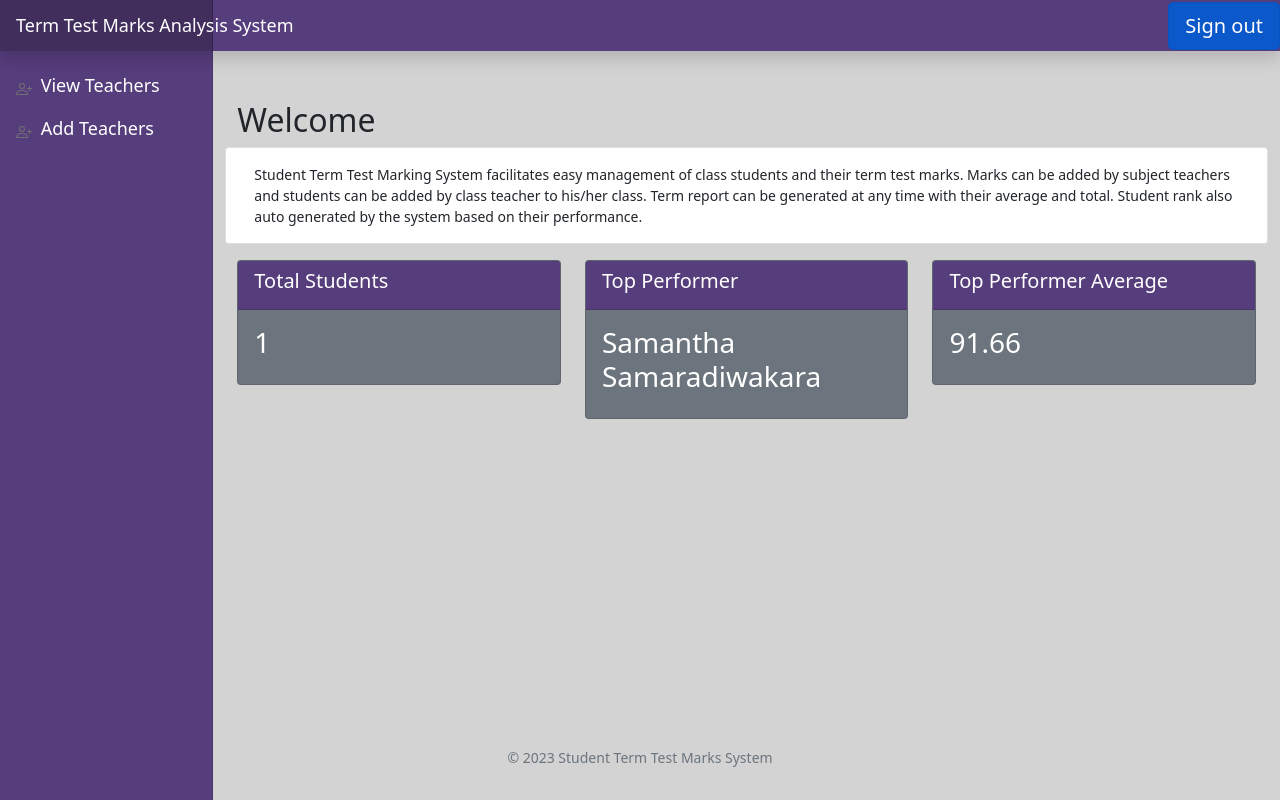
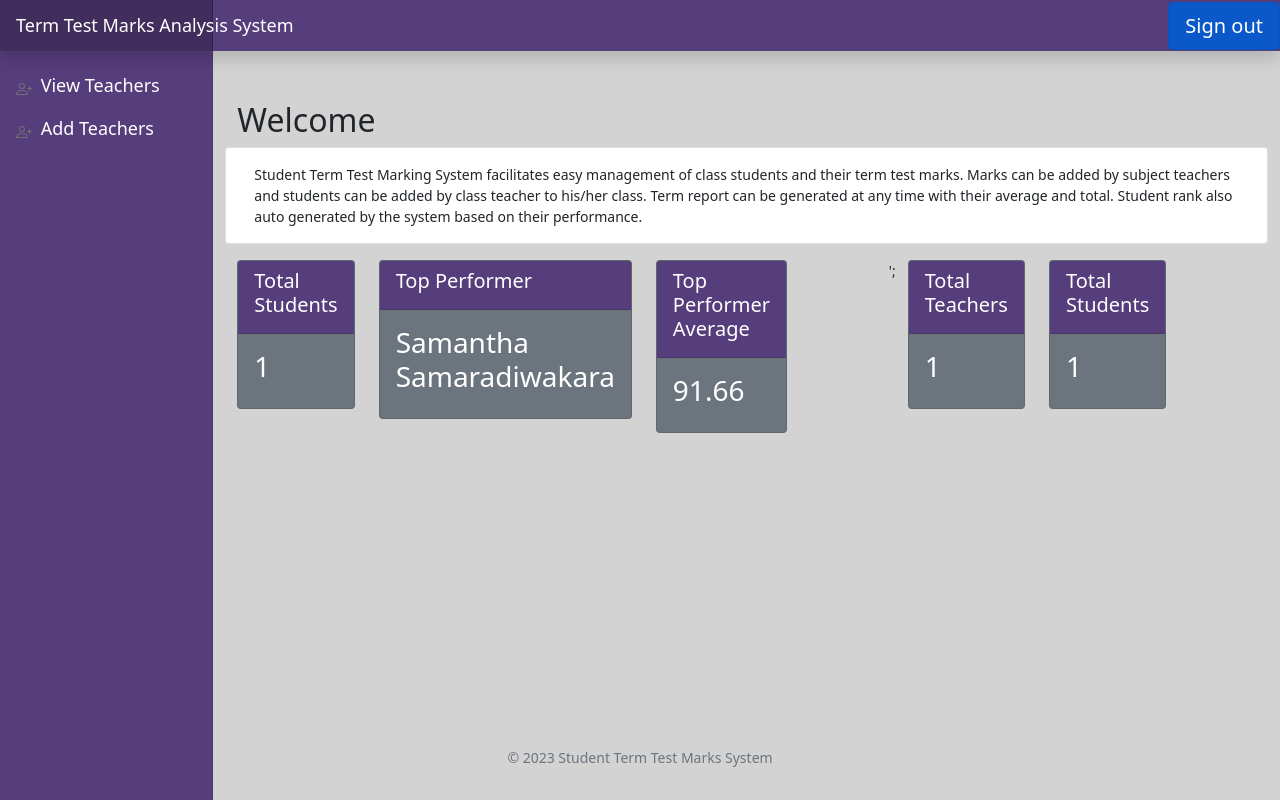
Before and after one commit to ishsam/term-test-marks-system, a PHP site: page /user/home.php in a window 1280 px wide. Run offline with PHP 8.4, Linux system fonts and the light colour scheme; the visitor is signed in with stand-in values (Sample User, id 1); tables that the repository leaves empty hold one stand-in row (values such as "Sample post"); data that the repository does not hold is empty; some libraries are stand-ins or nearby versions.

Commit message:
Added few summery boxes

```diff
--- a/user/header.php
+++ b/user/header.php
@@ -1,3 +1,6 @@
+<?php
+$title = "Student Term Marks System"; ?>
+
 <!doctype html>
 <html class="h-100">
 <head>
--- a/user/home.php
+++ b/user/home.php
@@ -4,8 +4,17 @@ include 'header.php';
 
 session_start();
 
+$is_class_teacher  = $_SESSION['is_class_teacher'];
+$is_admin  = $_SESSION['is_admin'];
+$user = $_SESSION['user_login'];
 
 $selected_class = $_SESSION['class'];
+
+
+//Get teacher id
+$teacher_id_select_query = mysqli_query($db_con, "SELECT `teacher_id` FROM `tbl_teacher` WHERE `username`= '$user';");
+$teacher_tbl_row = mysqli_fetch_assoc($teacher_id_select_query);
+$teacher_id = $teacher_tbl_row['teacher_id'];
 
 $title = "Student Term Marks System"; ?>
 
@@ -27,15 +36,18 @@ $title = "Student Term Marks System"; ?>
 
     </div>
     <div class="mb-3 row">
-      <div class="col">
+
+      <?php if ($is_class_teacher) {
+
+        echo '<div class="col">
 
         <div class="card text-white bg-secondary mb-3 ">
           <div class="card-header" style="background-color: #563d7c; font-size: large;">
             <h5 class="card-title">Total Students</h5>
           </div>
           <div class="card-body" style="font-size: large;">
-            <div class="inner">
-              <?php
+            <div class="inner">';
+
         $query = "SELECT * FROM `tbl_student` WHERE `class_id` = '$selected_class';";
 
         $result = mysqli_query($db_con, $query);
@@ -55,8 +67,8 @@ $title = "Student Term Marks System"; ?>
           <h5 class="card-title">Top Performer</h5>
         </div>
         <div class="card-body" style="font-size: large;">
-            <div class="inner">
-              <?php
+          <div class="inner"> <?php
+
                               $query = "SELECT * FROM `tbl_student` WHERE `class_id` = '$selected_class';";
 
                               $result = mysqli_query($db_con, $query);
@@ -88,8 +100,78 @@ $title = "Student Term Marks System"; ?>
         </div>
       </div>
     </div>
+    <div class="col"></div>'; <?php } ?>
+
+  <?php if ($is_admin) {
+
+    echo '<div class="col">
+
+    <div class="card text-white bg-secondary mb-3 ">
+      <div class="card-header" style="background-color: #563d7c; font-size: large;">
+        <h5 class="card-title">Total Teachers</h5>
+      </div>
+      <div class="card-body" style="font-size: large;">
+        <div class="inner">';
+
+    $query = "SELECT * FROM `tbl_teacher` WHERE `user_role` != 3; ";
+
+    $result = mysqli_query($db_con, $query);
+
+    $totalcust = mysqli_num_rows($result);
+  ?>
+    <h3><?php echo $totalcust; ?></h3>
+    </div>
+    </div>
+    </div>
+    </div>
+
+    <div class="col">
+
+      <div class="card text-white bg-secondary mb-3 ">
+        <div class="card-header" style="background-color: #563d7c; font-size: large;">
+          <h5 class="card-title">Total Students</h5>
+        </div>
+        <div class="card-body" style="font-size: large;">
+          <div class="inner"> <?php
+
+                              $query = "SELECT * FROM `tbl_student`;";
+
+                              $result = mysqli_query($db_con, $query);
+
+                              $totalcust = mysqli_num_rows($result);
+                              ?>
+            <h3><?php echo $totalcust; ?></h3>
+          </div>
+        </div>
+      </div>
     </div>
     <div class="col"></div>
+  <?php }  else { ?>
+
+  <div class="col">
+
+      <div class="card text-white bg-secondary mb-3 ">
+        <div class="card-header" style="background-color: #563d7c; font-size: large;">
+          <h5 class="card-title">My Class Count</h5>
+        </div>
+        <div class="card-body" style="font-size: large;">
+          <div class="inner">
+            <?php
+            $query = "SELECT * FROM `tbl_class_subject` WHERE `teach_by` = '$teacher_id';";
+
+            $result = mysqli_query($db_con, $query);
+
+            $totalcust = mysqli_num_rows($result);
+            ?>
+            <h3><?php echo $totalcust ; ?></h3>
+          </div>
+        </div>
+      </div>
+    </div>
+    <div class="col"></div>
+    <div class="col"></div>
+
+    <?php } ;?>
 
 
   </div>
--- a/user/navbar.php
+++ b/user/navbar.php
@@ -5,7 +5,7 @@ $is_admin  = $_SESSION['is_admin'];
 
 ?>
 <header class="navbar sticky-top flex-md-nowrap p-0 shadow" style="background-color: #563d7c; font-weight: 500; font-size: large;">
-  <a class="navbar-brand col-md-3 col-lg-2 me-0 px-3" href="#" style="color: #fff;font-size: large;">
+  <a class="navbar-brand col-md-3 col-lg-2 me-0 px-3" href="home.php" style="color: #fff;font-size: large;">
     Term Test Marks Analysis System</a>
   <button class="navbar-toggler position-absolute d-md-none collapsed" type="button" data-bs-toggle="collapse" data-bs-target="#sidebarMenu" aria-controls="sidebarMenu" aria-expanded="false" aria-label="Toggle navigation">
     <span class="navbar-toggler-icon"></span>
```
Lines whose indentation alone changed are shown as unchanged.
